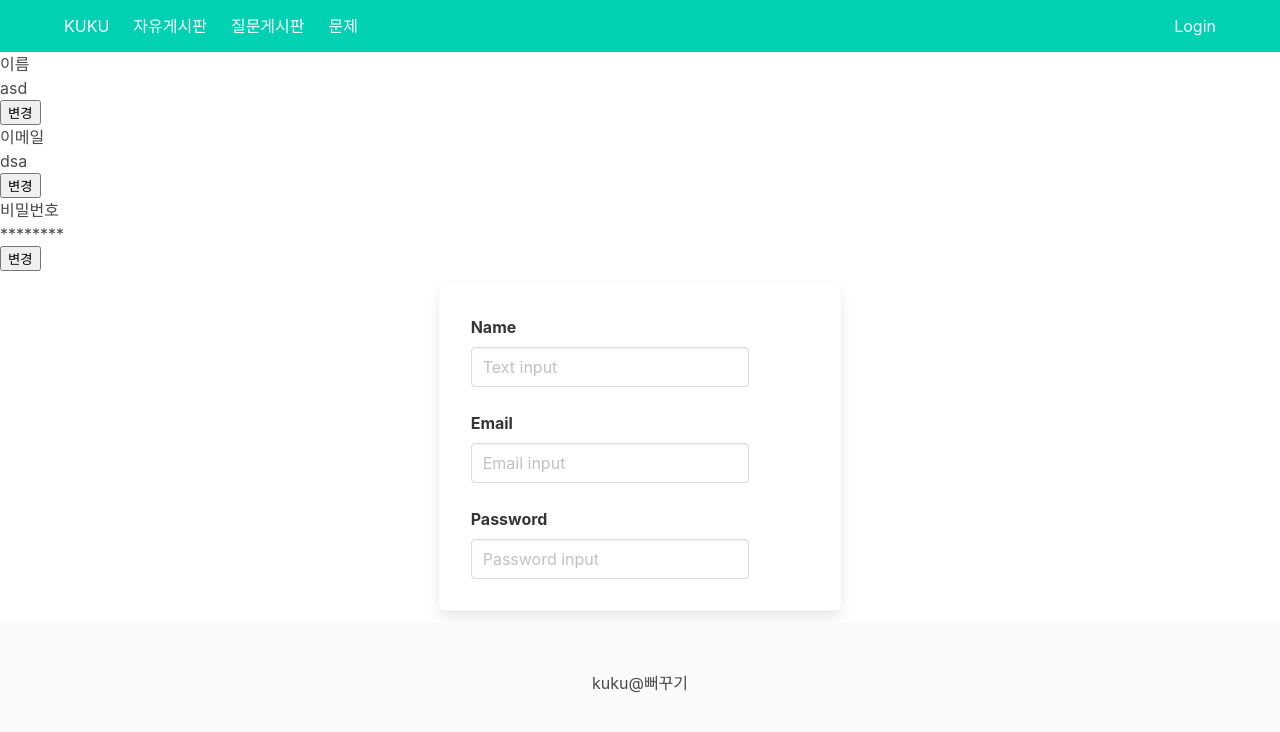
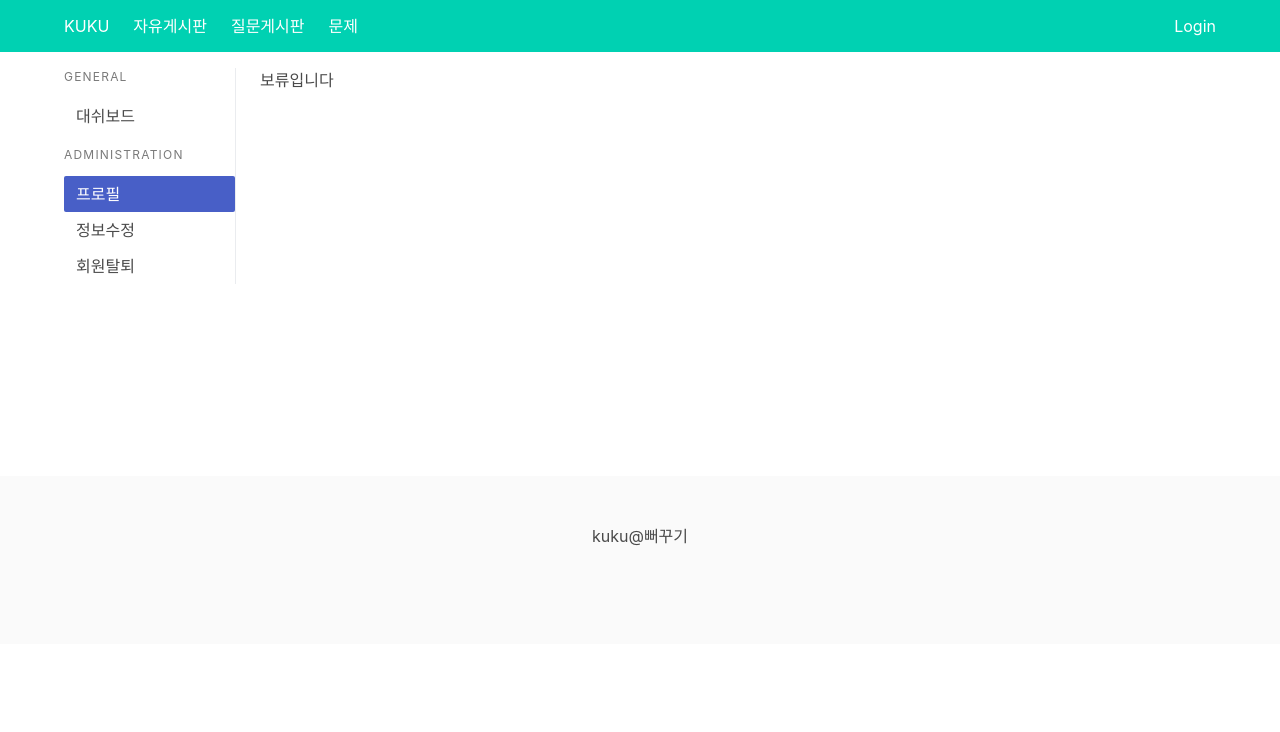
Before and after one commit to lumen4723/kuku, a SvelteKit app in the folder front/: page /mypage in a window 1280 px wide. Shown: the top 732 px of the page. Built offline with nearby package versions, Linux system fonts and the light colour scheme.

Commit message:
인덴트 수정&계정정보 페이지 틀 생성

```diff
--- a/front/src/routes/mypage/+page.svelte
+++ b/front/src/routes/mypage/+page.svelte
@@ -1,81 +1,77 @@
 <script>
-    let username ="asd";
-    let useremail = "dsa";
-
-    const getuserdata = async () => {
-        const res = await fetch('//127.0.0.1:8081/user/whoami', {
-            method: 'GET',
-            headers: {
-                Accept: "application/json",
-            },
-            mode: "cors",
-			credentials: "include",
-        })
-        .then((res) => {
-            if (res.ok == false) throw new Error();
-            return res.json();
-        })
-        .then((json) => {
-            console.log(json);
-            username = json["username"];
-            useremail = json["email"];
-        });
-    };
-
-    //유저의 이름 변경 요청
-    //유저의 이메일 변경 요청
-    //유저의 비밀번호 변경 요청
-    //모든 변경 요청은 비밀번호 입력 후 가능하도록 한다.
-
+	import Myprofile from "./Myprofile.svelte";
+	import Changeuser from "./Changeuser.svelte";
+	import Withdrawal from "./Withdrawal.svelte";
+	let currentPage = "Myprofile";
 </script>
 
-<body>
-    <!-- 자신의 이름 이메일을 보여주고 오른쪽 버튼을 누르면 변경 입력창이 뜨는 구조 -->
-    <div>
-        <h1>이름</h1>
-        <h2>{username}</h2>
-        <button>변경</button>
-    </div>
-    <div>
-        <h1>이메일</h1>
-        <h2>{useremail}</h2>
-        <button>변경</button>
-    </div>
-    <div>
-        <h1>비밀번호</h1>
-        <h2>********</h2>
-        <button>변경</button>
-    </div>
+<div class="container">
+	<div class="columns">
+		<div class="column is-2">
+			<aside class="menu">
+				<p class="menu-label">General</p>
+				<ul class="menu-list">
+					<li>
+						<!-- svelte-ignore a11y-missing-attribute -->
+						<a
+							class:is-active={currentPage == "Dashboard"}
+							on:click={() => (currentPage = "Dashboard")}
+							>대쉬보드</a
+						>
+					</li>
+				</ul>
+				<p class="menu-label">ADMINISTRATION</p>
+				<ul class="menu-list">
+					<li>
+						<!-- svelte-ignore a11y-missing-attribute -->
+						<a
+							class:is-active={currentPage == "Myprofile"}
+							on:click={() => (currentPage = "Myprofile")}
+						>
+							프로필
+						</a>
+					</li>
+					<li>
+						<!-- svelte-ignore a11y-missing-attribute -->
+						<a
+							class:is-active={currentPage == "Changeuser"}
+							on:click={() => (currentPage = "Changeuser")}
+						>
+							정보수정
+						</a>
+					</li>
+					<li>
+						<!-- svelte-ignore a11y-missing-attribute -->
+						<a
+							class:is-active={currentPage == "Withdrawal"}
+							on:click={() => (currentPage = "Withdrawal")}
+						>
+							회원탈퇴
+						</a>
+					</li>
+				</ul>
+			</aside>
+		</div>
+		<div class="column is-8">
+			{#if currentPage == "Myprofile"}
+				<Myprofile />
+			{:else if currentPage == "Changeuser"}
+				<Changeuser />
+			{:else if currentPage == "Withdrawal"}
+				<Withdrawal />
+			{:else}
+				ERROR!@!
+			{/if}
+		</div>
+	</div>
+</div>
 
-
-
-    <div class="column is-4"
-    style="margin: auto;">
-        <div class="box">
-            <div class="column is-10">
-                <div class="field">
-                    <label class="label">Name</label>
-                    <div class="control">
-                        <input class="input" type="text" placeholder="Text input">
-                    </div>
-                </div>
-            </div>
-            <div class="column is-10">
-                <div class="field">
-                    <label class="label">Email</label>
-                    <div class="control">
-                        <input class="input" type="email" placeholder="Email input">
-                    </div>
-                </div>
-            </div>
-            <div class="column is-10">
-                <div class="field">
-                    <label class="label">Password</label>
-                    <div class="control">
-                        <input class="input" type="password" placeholder="Password input">
-                    </div>
-                </div>
-            </div>
-        </div>
-    </div>
-</body>
+<style>
+	.container {
+		margin-top: 1rem;
+		margin-bottom: 2rem;
+	}
+	.menu {
+		border-right: 1px solid #eaecef;
+	}
+</style>
--- /dev/null
+++ b/front/src/routes/mypage/Changeuser.svelte
@@ -0,0 +1,103 @@
+<script>
+	let username, useremail, password;
+
+	const user_change = async () => {
+		await fetch("//api.eyo.kr:8081/user/change", {
+			method: "POST",
+			headers: {
+				Accept: "application/json",
+				"Content-Type": "application/json",
+			},
+			body: JSON.stringify({
+				username,
+				useremail,
+				password,
+			}),
+			mode: "cors",
+			credentials: "include",
+		})
+			.then((res) => {
+				if (res.ok == false) return Promise.reject(res);
+				return res.json();
+			})
+			.then((res) => {
+				if (res["status"] == "success") {
+					// 병규가 얘쁘게 만들어줘야함
+				} else {
+					alert("회원정보 변경에 실패하였습니다.");
+				}
+			})
+			.catch((e) => {
+				alert("회원정보 변경에 실패하였습니다.");
+			});
+	};
+</script>
+
+<div class="container">
+	<form method="post">
+		<div class="field">
+			<label class="label">Username</label>
+			<div class="control has-icons-left has-icons-right">
+				<input
+					class="input"
+					type="text"
+					placeholder="Username"
+					bind:value={username}
+				/>
+				<span class="icon is-small is-left">
+					<i class="fas fa-user" />
+				</span>
+			</div>
+		</div>
+
+		<div class="field">
+			<label class="label">Email</label>
+			<div class="control has-icons-left has-icons-right">
+				<input
+					class="input"
+					type="email"
+					placeholder="Email"
+					bind:value={useremail}
+				/>
+				<span class="icon is-small is-left">
+					<i class="fas fa-envelope" />
+				</span>
+			</div>
+		</div>
+
+		<div class="field">
+			<label class="label">Password</label>
+			<div class="control has-icons-left has-icons-right">
+				<input
+					class="input"
+					type="password"
+					placeholder="Password"
+					bind:value={password}
+				/>
+				<span class="icon is-small is-left">
+					<i class="fas fa-lock" />
+				</span>
+			</div>
+		</div>
+		<div class="field">
+			<label class="label">Confirm Password</label>
+			<div class="control has-icons-left has-icons-right">
+				<input
+					class="input"
+					type="password"
+					placeholder="Password"
+					bind:value={password}
+				/>
+				<span class="icon is-small is-left">
+					<i class="fas fa-lock" />
+				</span>
+			</div>
+		</div>
+
+		<div class="field">
+			<div class="control">
+				<button class="button is-link" type="submit">Submit</button>
+			</div>
+		</div>
+	</form>
+</div>
--- /dev/null
+++ b/front/src/routes/mypage/Myprofile.svelte
@@ -0,0 +1,7 @@
+<div class="prof">보류입니다</div>
+
+<style>
+	.prof {
+		margin-bottom: 352px;
+	}
+</style>
--- /dev/null
+++ b/front/src/routes/mypage/Withdrawal.svelte
@@ -0,0 +1,55 @@
+<script>
+	const user_delete = async () => {
+		await fetch("//api.eyo.kr:8081/user/delete", {
+			method: "POST",
+			headers: {
+				Accept: "application/json",
+				"Content-Type": "application/json",
+			},
+			body: JSON.stringify({
+				email,
+				password,
+			}),
+			mode: "cors",
+			credentials: "include",
+		})
+			.then((res) => {
+				if (res.ok == false) return Promise.reject(res);
+				return res.json();
+			})
+			.then((res) => {
+				if (res["status"] == "success") {
+					location.href = "/";
+				} else {
+					alert("회원탈퇴에 실패하였습니다.");
+				}
+			})
+			.catch((e) => {
+				alert("회원탈퇴에 실패하였습니다.");
+			});
+	};
+</script>
+
+<div class="withdraw">
+	<form method="post" on:submit|preventDefault={user_delete}>
+		<div class="field">
+			<label class="label" for="repeat"
+				>KUKU 탈퇴를 원하시면 "탈퇴하겠습니다." 를 입력해주세요.</label
+			>
+			<div class="control">
+				<input
+					class="input"
+					type="repeat"
+					placeholder="탈퇴하겠습니다."
+				/>
+			</div>
+			<button class="button is-danger" type="submit">회원탈퇴</button>
+		</div>
+	</form>
+</div>
+
+<style>
+	.withdraw {
+		margin-bottom: 264px;
+	}
+</style>
```
Also changed, not shown: front/src/routes/board/free/[page]/+page.svelte (+17 -2 lines).
